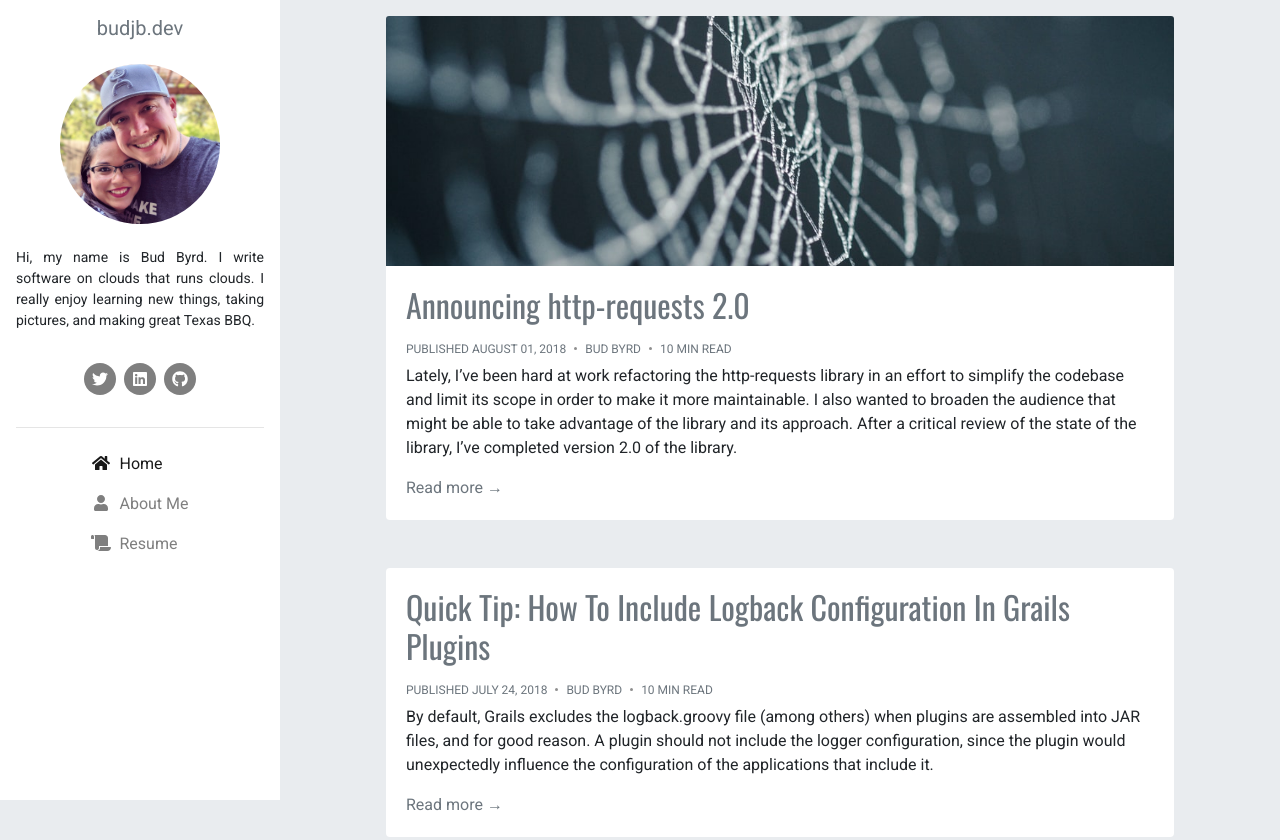
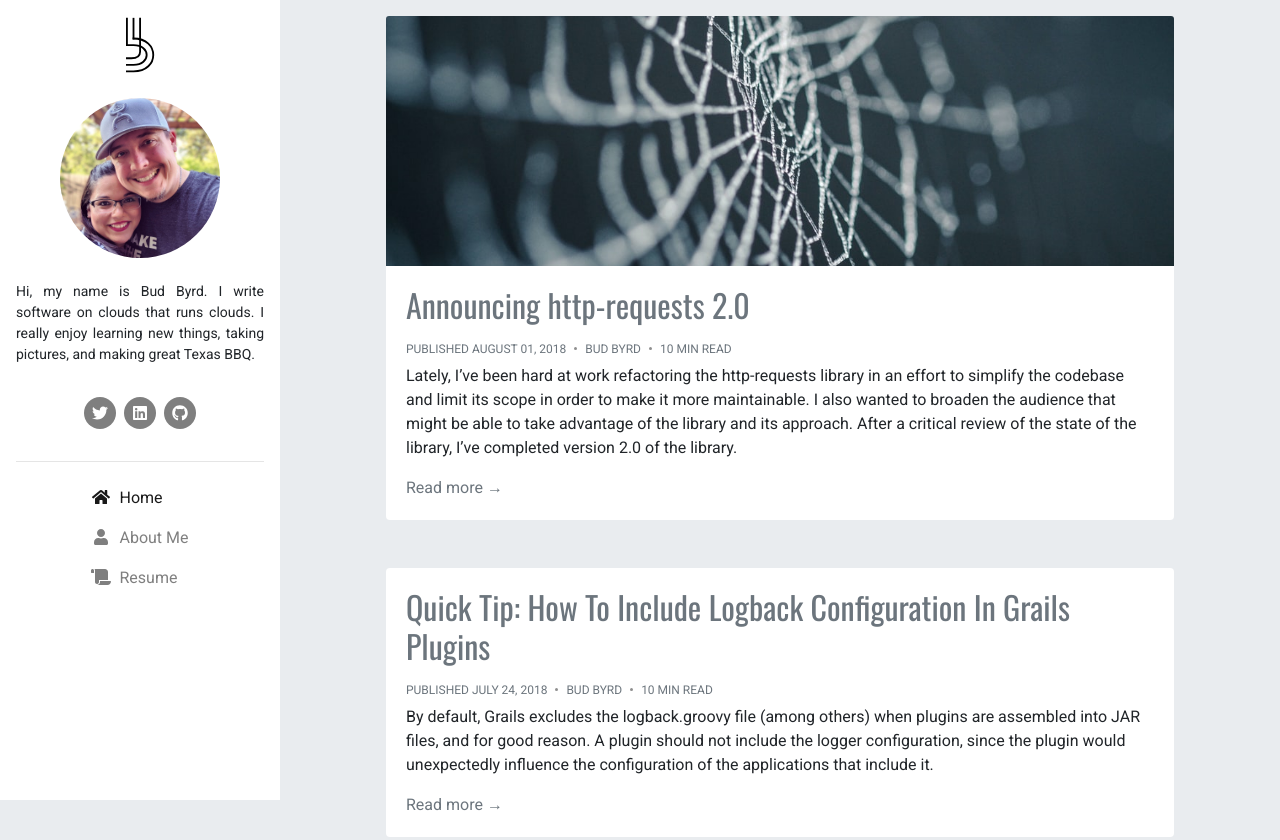
Before and after one commit to budjb/budjb-dev, a Gatsby site: page / in a window 1280 px wide. Shown: the top 840 px of the page. Built offline with nearby package versions, Linux system fonts and the light colour scheme; Gatsby itself is replaced by a stand-in of ours.

Commit message:
Add a new logo.

```diff
--- a/gatsby-config.js
+++ b/gatsby-config.js
@@ -129,15 +129,14 @@ module.exports = {
         short_name: `budjb.dev`,
         start_url: `/`,
         background_color: `#ffffff`,
+        theme_color: '#ffffff',
         display: `minimal-ui`,
-        // icon: `content/assets/gatsby-icon.png`,
+        icon: `content/assets/logo.svg`,
       },
     },
     `gatsby-plugin-robots-txt`,
     `gatsby-plugin-react-helmet`,
-    // this (optional) plugin enables Progressive Web App + Offline functionality
-    // To learn more, visit: https://gatsby.dev/offline
-    // `gatsby-plugin-offline`,
+    `gatsby-plugin-offline`,
     `gatsby-plugin-sitemap`,
   ],
 };
--- a/src/components/layout.js
+++ b/src/components/layout.js
@@ -15,6 +15,9 @@ import ExternalLink from './external-link';
 const Header = () => {
   const data = useStaticQuery(graphql`
     query LayoutQuery {
+      logo: file(absolutePath: { regex: "/logo.svg/" }) {
+        publicURL
+      }
       avatar: file(absolutePath: { regex: "/profile-pic.jpg/" }) {
         childImageSharp {
           fixed(width: 160) {
@@ -38,7 +41,9 @@ const Header = () => {
     <header className="main-header text-center">
       <Navbar variant="light" expand="lg" className="d-flex flex-row flex-lg-column">
         <Navbar.Brand className="mr-lg-0">
-          <Link to="/">budjb.dev</Link>
+          <Link to="/">
+            <img src={data.logo.publicURL} className="header-logo" alt="budjb.dev"/>
+          </Link>
         </Navbar.Brand>
         <Navbar.Toggle />
         <Navbar.Collapse className="flex-column">
--- a/src/components/seo.js
+++ b/src/components/seo.js
@@ -70,11 +70,7 @@ const SEO = ({ description, lang, meta, title }) => {
           content: metaDescription,
         },
       ].concat(meta)}
-    >
-      {/* <link rel="stylesheet" href="https://stackpath.bootstrapcdn.com/bootstrap/4.4.1/css/bootstrap.min.css"
-        integrity="sha384-Vkoo8x4CGsO3+Hhxv8T/Q5PaXtkKtu6ug5TOeNV6gBiFeWPGFN9MuhOf23Q9Ifjh"
-        crossorigin="anonymous" /> */}
-    </Helmet>
+    />
   );
 };
 
--- a/src/scss/_layout.scss
+++ b/src/scss/_layout.scss
@@ -28,6 +28,11 @@ main {
   .navbar-toggler:focus {
     outline: none;
   }
+
+  .header-logo {
+    height: 1.75rem;
+    width: 1.75rem;
+  }
 }
 
 @include media-breakpoint-up(lg) {
@@ -36,6 +41,11 @@ main {
     position: sticky;
     align-self: flex-start;
     min-height: 100vh;
+
+    .header-logo {
+      height: 4rem;
+      width: 4rem;
+    }
   }
 }
 
```
Also changed, not shown: content/assets/logo.svg (added).
